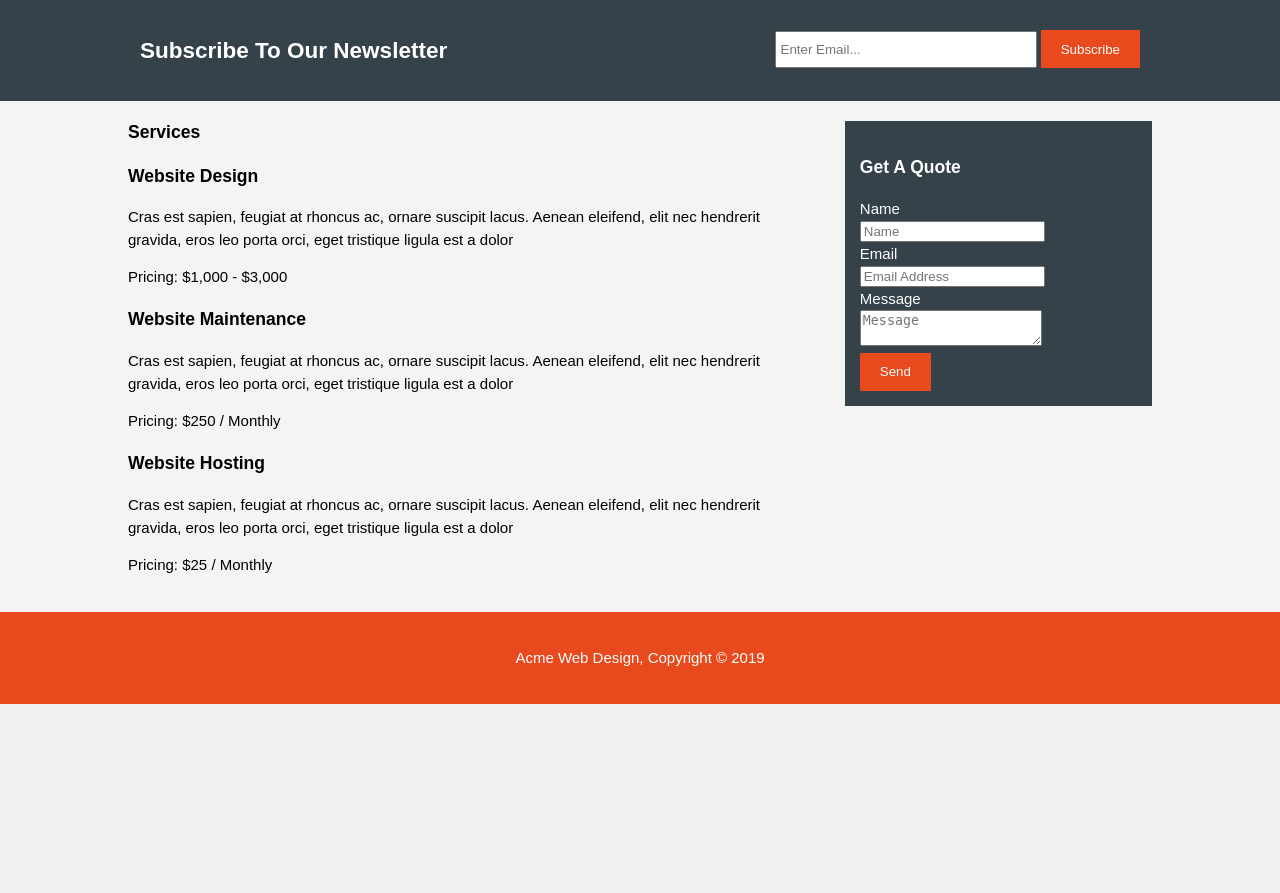
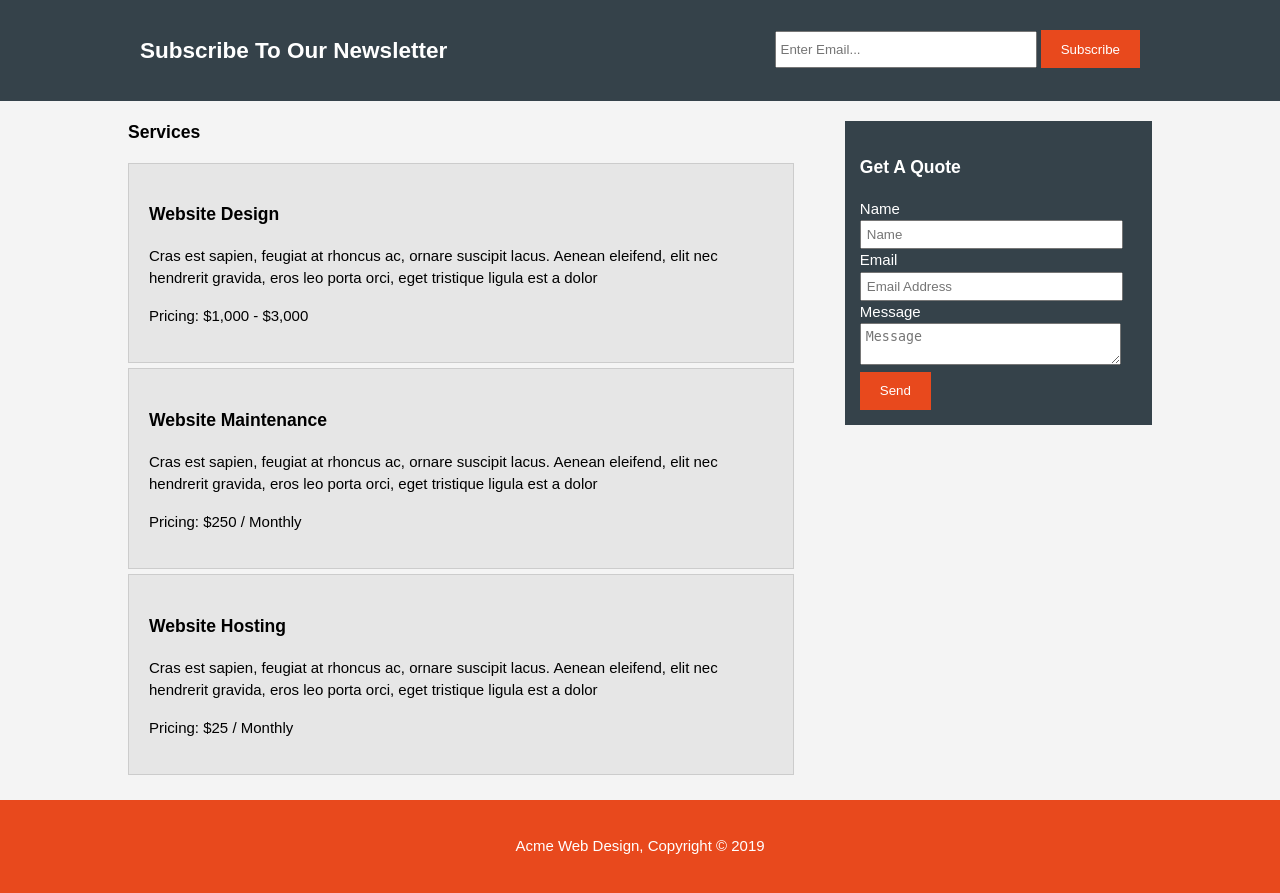
Before and after one commit to thomasmartinez114/traversy-courses, a PHP site: page /services.html in a window 1280 px wide. Shown: the part 103-996 px from the top of the page. Before the commit the page ends 807 px from the top, so only its background shows below. Run offline with PHP 8.4, Linux system fonts and the light colour scheme.

Commit message:
completed styling for all pages

```diff
--- a/HTML/acme/css/style.css
+++ b/HTML/acme/css/style.css
@@ -146,11 +146,26 @@ aside#sidebar {
     margin-top: 10px;
 }
 
+aside#sidebar .quote input,
+aside#sidebar .quote textarea {
+    width: 90%;
+    padding: 5px;
+}
+
 /* Main-col */
 
 article#main-col {
     float: left;
     width: 65%;
+}
+
+/* Services */
+ul#services li {
+    list-style: none;
+    padding: 20px;
+    border: #cccccc solid 1px;
+    margin-bottom: 5px;
+    background: #e6e6e6;
 }
 
 /* Footer */
```
Lines whose indentation alone changed are shown as unchanged.
